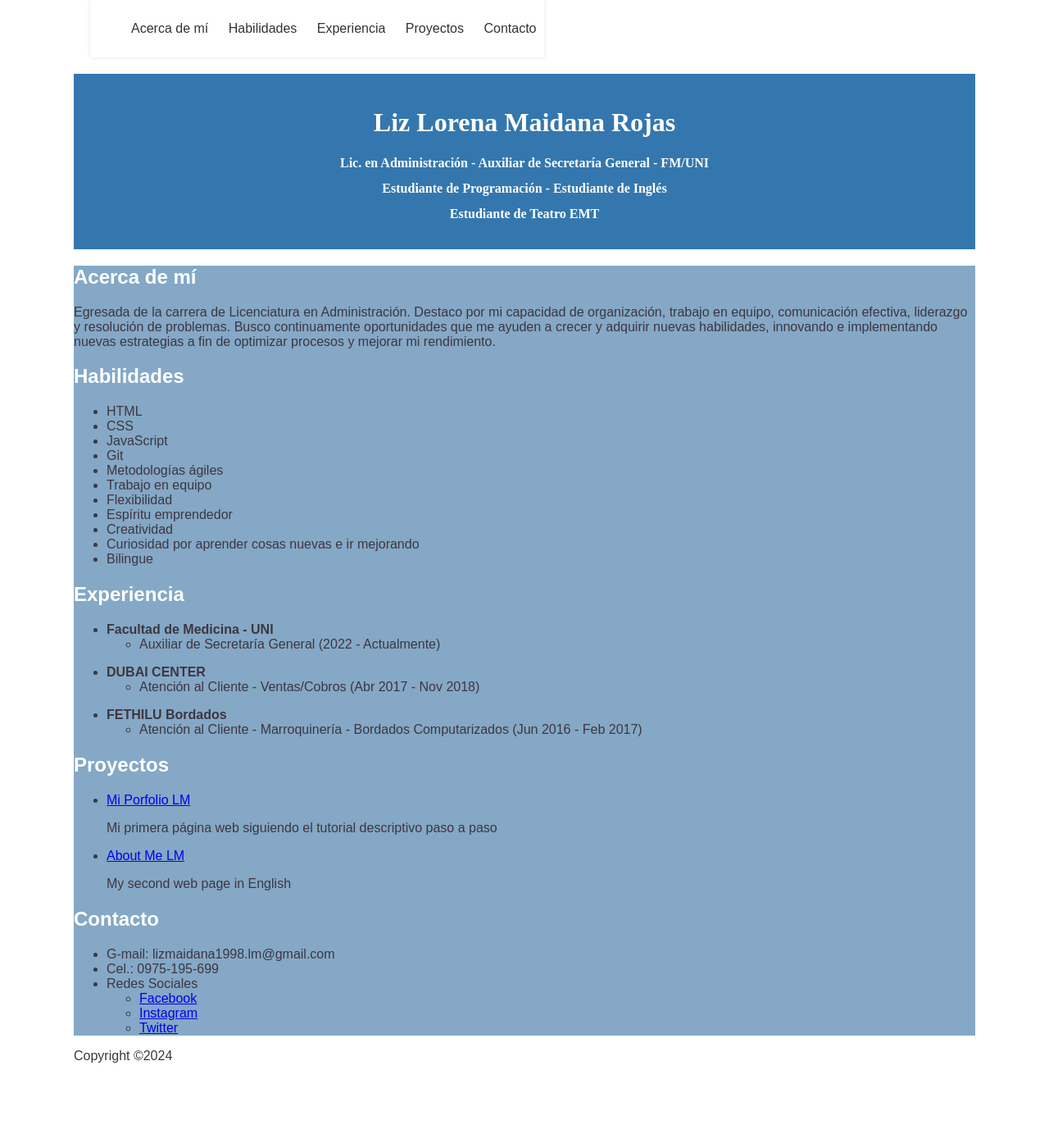
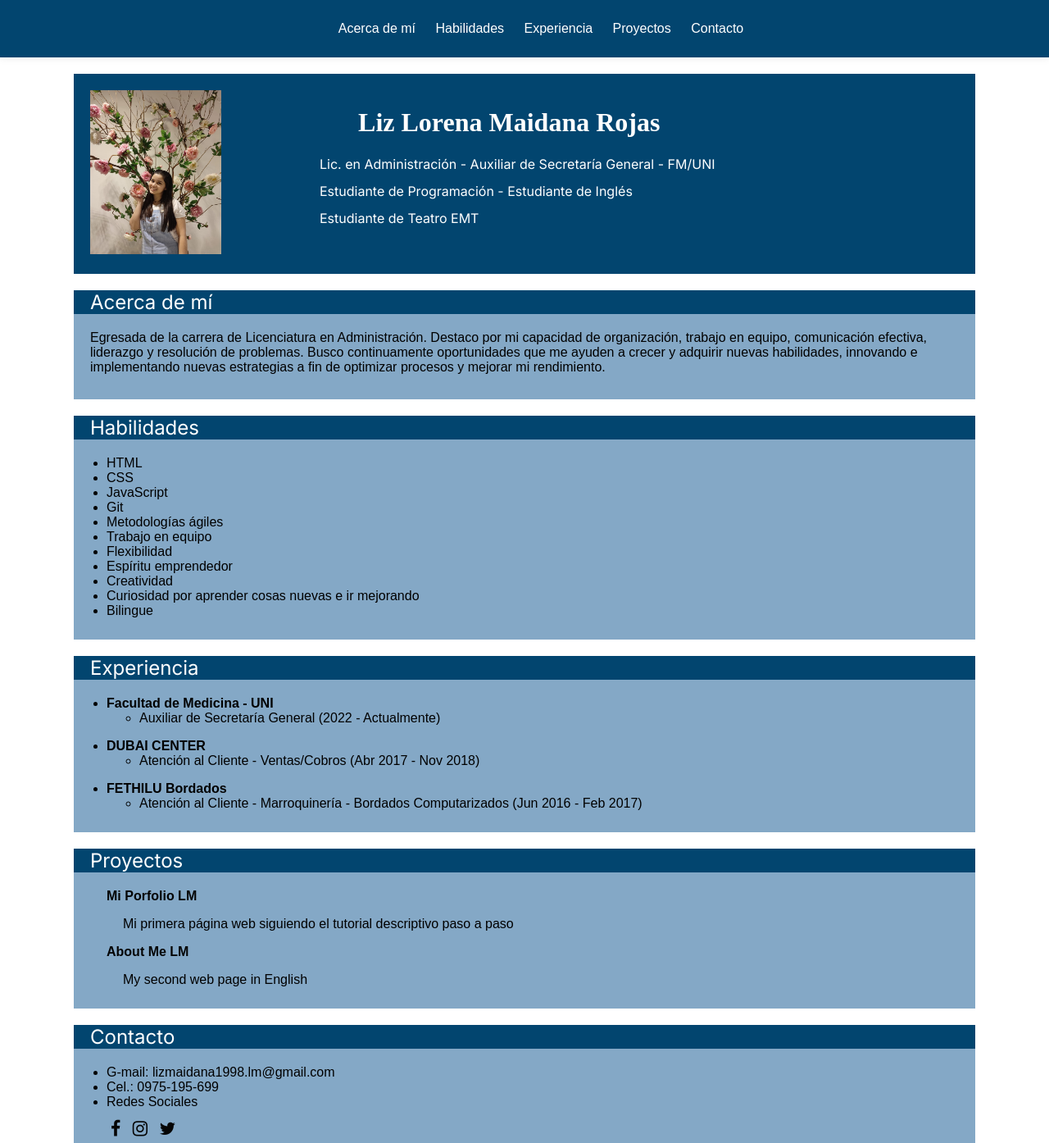
Before and after one commit to Liz-L-Mai-Ro/Pr-Py-Repositorio-Lii, a plain HTML site: page index.html in a window 1280 px wide. Shown: the top 1394 px of the page at 82% size. Drawn offline with Linux system fonts and the light colour scheme.

Commit message:
Nuevos estilos - CSS terminado

```diff
--- a/index.html
+++ b/index.html
@@ -3,6 +3,13 @@
     <head>
         <title>Mi porfolio LM</title>
         <link rel="stylesheet" href="./style.css" />
+        <link rel="preconnect" href="https://fonts.googleapis.com">
+        <link rel="preconnect" href="https://fonts.gstatic.com" crossorigin>
+        <link href="https://fonts.googleapis.com/css2?family=Inter:wght@100..900&display=swap" rel="stylesheet">
+        <link
+            rel="stylesheet"
+            href="https://cdnjs.cloudflare.com/ajax/libs/font-awesome/4.7.0/css/font-awesome.min.css"
+        />
     </head>
     <body>
         <header>
@@ -15,15 +22,20 @@
                 <a class="menu-item" href="#Contactos">Contacto</a>
               </ul>
             </nav>
-            <h1>Liz Lorena Maidana Rojas</h1>
-            <h2 style="font-size: medium; font-family: 'Times New Roman';">Lic. en Administración - Auxiliar de Secretaría General - FM/UNI</h2>
-            <h2 style="font-size: medium; font-family: 'Times New Roman';">Estudiante de Programación - Estudiante de Inglés</h2>
-            <h2 style="font-size: medium; font-family: 'Times New Roman';">Estudiante de Teatro EMT</h2>
+            <div style="display: inline-flex; width: 100%;">
+                <img style="margin-right: 100px;" src="mi-photo.jpg" height="200" width="160"></img>
+            <div>
+                <h1>Liz Lorena Maidana Rojas</h1>
+                <h2 class="inter-normal" style="font-size: medium; text-align: start;">Lic. en Administración - Auxiliar de Secretaría General - FM/UNI</h2>
+                <h2 class="inter-normal" style="font-size: medium; text-align: start;">Estudiante de Programación - Estudiante de Inglés</h2>
+                <h2 class="inter-normal" style="font-size: medium; text-align: start;">Estudiante de Teatro EMT</h2>
+            </div>
+            </div>
         </header>
         <main>
-            <section id="Acerca de mí">
-                <h2>Acerca de mí</h2>
-                <p>
+            <section>
+                <h2 class="inter-normal">Acerca de mí</h2>
+                <p class="About-me">
                  Egresada de la carrera de Licenciatura en Administración. Destaco por mi capacidad de organización,
                  trabajo en equipo, comunicación efectiva, liderazgo y resolución de problemas. Busco continuamente oportunidades
                  que me ayuden a crecer y adquirir nuevas habilidades, innovando e implementando nuevas estrategias a fin de
@@ -31,7 +43,7 @@
                 </p>
             </section>
             <section id="Habilidades">
-                <h2>Habilidades</h2>
+                <h2 class="inter-normal">Habilidades</h2>
                 <ul>
                     <li>HTML</li>
                     <li>CSS</li>
@@ -47,7 +59,7 @@
                 </ul>
             </section>
             <section id="Experiencia">
-                <h2>Experiencia</h2>
+                <h2 class="inter-normal">Experiencia</h2>
                 <ul>
                    <li>
                     <b>Facultad de Medicina - UNI</b>
@@ -73,34 +85,34 @@
                      </li>
                  </ul>
             </section>
-            <section id="Proyectos">
-                <h2>Proyectos</h2>
+            <section id="proyectos">
+                <h2 class="inter-normal">Proyectos</h2>
                 <ul>
                     <li>
                         <a href=" https://liz-l-mai-ro.github.io/Pr-Py-Repositorio-Lii/">Mi Porfolio LM</a>
                         <p>Mi primera página web siguiendo el tutorial descriptivo paso a paso</p>
                     </li>
-                    <li><a href="https://www.canva.com/design/DAGGvz54WFo/u7Jgz0CrmhCxQsnU7UQLag/view?utm_content=DAGGvz54WFo&utm_campaign=designshare&utm_medium=link&utm_source=editor">About Me LM</a>
+                    <li><a target="_blank" href="https://www.canva.com/design/DAGGvz54WFo/u7Jgz0CrmhCxQsnU7UQLag/view?utm_content=DAGGvz54WFo&utm_campaign=designshare&utm_medium=link&utm_source=editor">About Me LM</a>
                         <p>My second web page in English</p>
                     </li>
                 </ul>
             </section>
             <section id="Contacto">
-                <h2>Contacto</h2>
+                <h2 class="inter-normal">Contacto</h2>
                 <ul>
                     <li>G-mail: lizmaidana1998.lm@gmail.com</li>
                     <li>Cel.: 0975-195-699</li>
                     <li>
                         Redes Sociales
-                        <ul>
+                        <ul id="sociales">
                             <li>
-                                <a href="https://www.facebook.com/L.LorenaMaidanaR?mibextid=ZbWKwL">Facebook</a>
+                                <a target="_blank" href="https://www.facebook.com/L.LorenaMaidanaR?mibextid=ZbWKwL" class="fa fa-facebook fa-lg"></a>
                             </li>
                             <li>
-                                <a href="https://www.instagram.com/lizl.maidana.r?igsh=MWNmZWFtcWNqbWNicw==">Instagram</a>
+                                <a target="_blank" href="https://www.instagram.com/lizl.maidana.r?igsh=MWNmZWFtcWNqbWNicw==" class="fa fa-instagram fa-lg"></a>
                             </li>
                             <li>
-                                <a href="https://x.com/Lorena_Mairo?t=xYVRlxeZAPO0_zsYdhpzyw&s=09">Twitter</a>
+                                <a target="_blank" href="https://x.com/Lorena_Mairo?t=xYVRlxeZAPO0_zsYdhpzyw&s=09" class="fa fa-twitter fa-lg" ></a>
                             </li>
                         </ul>
                     </Li>
--- a/style.css
+++ b/style.css
@@ -4,40 +4,99 @@ h1 {
 }
 h2{
     color:white;
+    background-color: rgb(2, 69, 111);
+    padding-left: 20px;
 }
 body {
     font-family: Arial, sans-serif;
     margin: 90px;
-    color:#3e363f;
+    /* color:#3e363f; */
+
 
 }
 nav{
     position: fixed;
     top: 0;
-    left: 50;
-    width: 100;
-    background-color: rgb(rgb(7, 7, 7));
-    box-shadow: 0 0 5px rgba(0, 0, 0, 0.1);
+    left: 0;
+    width: 100%;
+    background-color: rgb(2, 69, 111);
+    box-shadow: 0 0 10px rgba(0, 0, 0, 0.1);
 
 }
 .menu-item {
 text-decoration: none;
-color: #333;
+color: white;
 padding: 10px;
 display: inline-block;
 }
 .menu-item:hover {
+  color:black;
     background-color: #ddd;
     transition: all 0.4s ease-in-out;
   }
   header {
-    background-color: rgb(52, 119, 174);
+    background-color: rgb(2, 69, 111);
     color: #fff;
     text-align: center;
     padding: 20px;
     margin-bottom: 20px;
   }
   main{
-    background-color: rgb(132, 168, 198);
+    /* background-color: rgb(132, 168, 198); */
+  }
+  .About-me{
+    margin: 20px;
+  }
+  .inter-normal {
+    font-family: "Inter", sans-serif;
+    font-optical-sizing: auto;
+    font-weight: normal;
+    font-style: normal;
+    font-variation-settings:
+      "slnt" 0;
+  }
+  section {
+    border: 0px solid #ddd;
+    margin-bottom: 20px;
+    background-color:rgb(132, 168, 198);
+    padding-bottom: 10px;
+  }
+  footer {
+    background-color: #ffffff;
+    color: #080808;
+    text-align: center;
+    padding: 10px;
+  }
+  #sociales {
+    list-style: none;
+    padding: 0;
+    margin-top: 10px;
+  }
 
+  #sociales li {
+    list-style: none;
+    display: inline-block;
+    padding: 5px;
   }
+  .fa {
+    color: #050505;
+    text-decoration: none;
+    margin-left: 0px;
+  }
+  #proyectos ul {
+    list-style: none;
+    margin: 0;
+  }
+
+  #proyectos ul li a {
+    font-weight: bold;
+    text-decoration: none;
+    color: #040404;
+  }
+
+  #proyectos ul li a:hover {
+    text-decoration: underline;
+  }
+  #proyectos ul li p {
+    padding-left: 20px;
+  }
```
Also changed, not shown: mi-photo.jpg (added).
